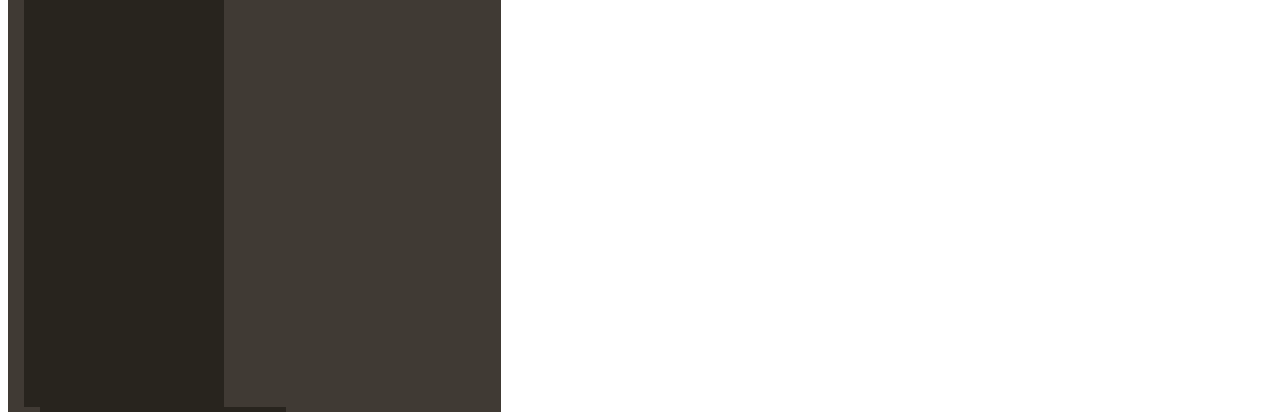
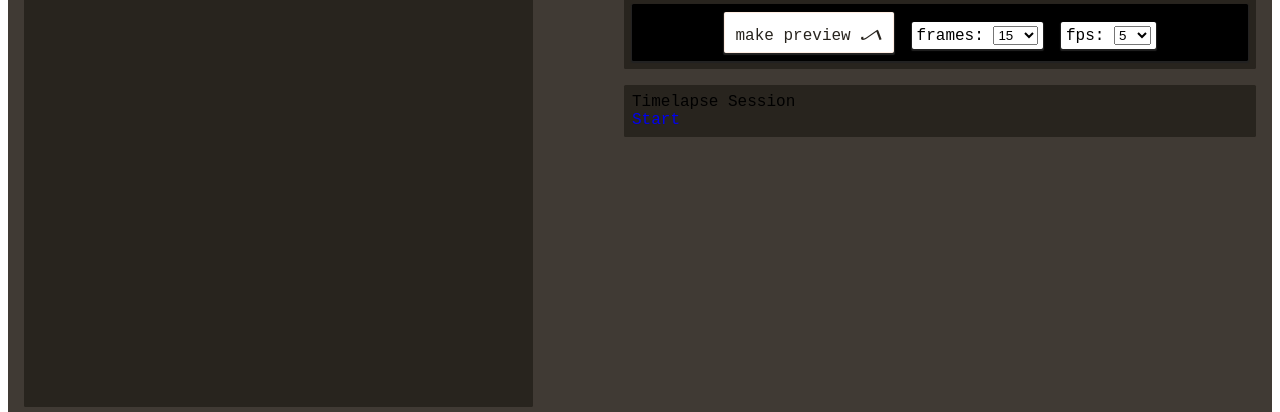
Before and after one commit to dflat/timelapse, a Flask app: template templates/timelapse.html in a window 1280 px wide. Shown: the part 433-845 px from the top of the page. Run offline with Flask 2, Linux system fonts and the light colour scheme; the template is opened without the code that fills it, so the values that code supplies are empty.

Commit message:
html and css changes

```diff
--- a/static/styles/basic.css
+++ b/static/styles/basic.css
@@ -3,6 +3,7 @@
     --ui-white: #fff;
     --ui-dark-0: #000;
     --ui-dark-panel: #28241e;
+    --ui-panel-medium: #5d544b;
     --ui-dark-bg: #403a34;
     --ui-cream: #ffede2;
     --ui-light-text: #eee;
@@ -10,10 +11,21 @@
     --ui-seawater-dark: #3a7064;
     /* text colors */
     --ui-light-text: #eee;
+    /* geometry */
+    --ui-slight-radius: 0.1em;
+    --ui-slight-shadow: 0px 1px 1px 1px #222;
 }
 
 body {
     font-family: "Courier New", Courier, monospace;
+}
+
+div {
+    border-radius: var(--ui-slight-radius);
+}
+
+a {
+    text-decoration: none;
 }
 
 div#content-container {
@@ -33,7 +45,9 @@ div#frames-container {
 
 div#video-container {
     width: 50%;
-    float: left;
+    min-width: 25em;
+    overflow-x:scroll;
+    float: right;
     margin-left: 1em;
     padding: 0.5em;
     background-color: var(--ui-dark-panel);
@@ -41,6 +55,7 @@ div#video-container {
 
 div#video-container video {
     width: 100%;
+    height: 25em;
 }
 
 div#make-preview-button {
@@ -55,10 +70,6 @@ div#make-preview-button {
 //    margin-right: 1em;
 }
 
-div#make-preview-button a {
-    text-decoration: none;
-}
-
 div#make-preview-button::after {
     content: " \1F760";
 }
@@ -67,6 +78,35 @@ div#make-preview-button:hover {
     background-color: var(--ui-seawater);
     border: 1px solid #fff;
     color: var(--ui-dark-0);
+}
+
+div#buttons-container {
+    background-color: var(--ui-dark-0);
+    display: block;
+    overflow: auto;
+    padding: 0.5em;
+    border-radius: var(--ui-slight-radius);
+    text-align: center;
+    box-shadow: var(--ui-slight-shadow);
+}
+
+div#buttons-container div {
+    border-radius: var(--ui-slight-radius);
+    display: inline-block;
+    float: none;
+    box-shadow: var(--ui-slight-shadow);
+    padding-top: 0.2em;
+    padding-bottom: 0.2em;
+
+}
+
+div#timelapse-control-container {
+    background-color: var(--ui-dark-panel);
+    width: 50%;
+    min-width: 25em;
+    float:right;
+    padding: 0.5em;
+    margin-top: 1em;
 }
 
 .dropdown-container {
@@ -89,6 +129,7 @@ img.frame-thumb {
 }
 
 .frame-number {
+    border-radius: 0em;
     color: var(--ui-cream);
     background-color: var(--ui-dark-0);
     font-size: 1em;
--- a/templates/timelapse.html
+++ b/templates/timelapse.html
@@ -25,11 +25,11 @@
             </video>
             <div id="buttons-container">
 
-                <a href="#"><div id="make-preview-button">make preview</div></a>
+                <a href="#" title="Make a timelapse preview."><div id="make-preview-button">make preview</div></a>
 
                 <div id="frames-dropdown-container" class="dropdown-container">
                     <label for="frame-count">frames:</label>
-                    <select name="frame-select" id="frame-count">
+                    <select title="Use the last n frames." name="frame-select" id="frame-count">
                         <option value=15>15</option>
                         <option value=30>30</option>
                         <option value=60>60</option>
@@ -40,7 +40,7 @@
 
                 <div id="fps-dropdown-container" class="dropdown-container">
                     <label for="fps">fps:</label>
-                    <select name="fps-select" id="fps">
+                    <select title="Video frames per second." name="fps-select" id="fps">
                         <option value=5>5</option>
                         <option value=10>10</option>
                         <option value=15>15</option>
@@ -52,6 +52,12 @@
             </div> <!--buttons-container -->
         </div> <!--video-container -->
 
+        <div id="timelapse-control-container" class="panel-right">
+            <div class="panel-title">Timelapse Session</div>
+            <div id="timelapse-controls" class="panel-controls">
+                <a href="#" title="Start a new timelapse."><div id="start-timelapse-button">Start</div></a>
+            </div> <!--timelapse-controls -->
+        </div> <!--timelapse-control-container -->
     </div> <!--content-container -->
 </body>
 </html>
```
Also changed, not shown: 1 other file.
